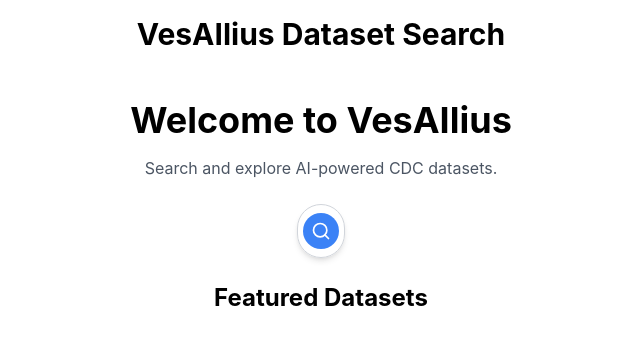
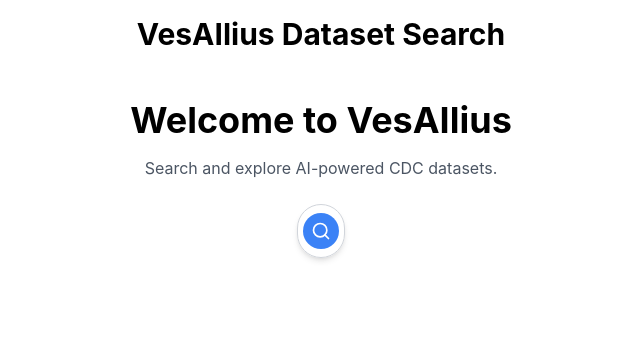
Before and after one commit to mikeiioo/VesAIlius, a React (Create React App) app in the folder frontend/: page / in a window 1280 px wide. Shown: the top 344 px of the page, without its empty margins (319-959 px from the left). Built offline with nearby package versions, Linux system fonts and the light colour scheme; the HTML template or start-up script is replaced by a standard one.

Commit message:
Update HomePage.jsx

```diff
--- a/frontend/src/pages/HomePage.jsx
+++ b/frontend/src/pages/HomePage.jsx
@@ -35,6 +35,8 @@ const HomePage = () => {
         </div>
       )}
 
+      {/* Show Featured Datasets ONLY when datasets exist */}
+      {datasets.length > 0 && !loading && (
         <div className="mt-6">
           <h2 className="text-2xl font-bold">Featured Datasets</h2>
           <div className="grid grid-cols-1 gap-4 mt-4">
@@ -50,6 +52,7 @@ const HomePage = () => {
             ))}
           </div>
         </div>
+      )}
     </div>
   );
 };
```
Lines whose indentation alone changed are shown as unchanged.
